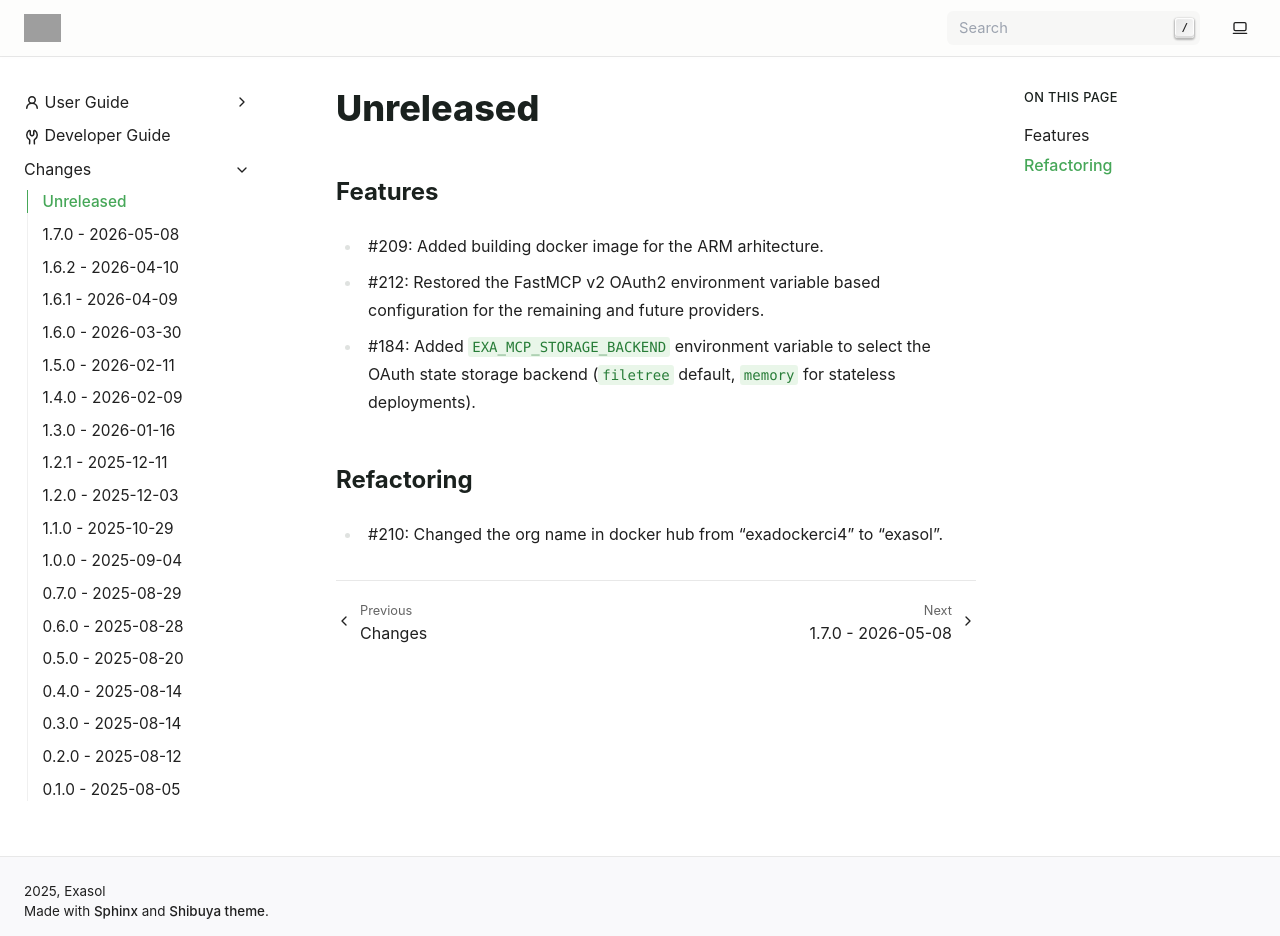
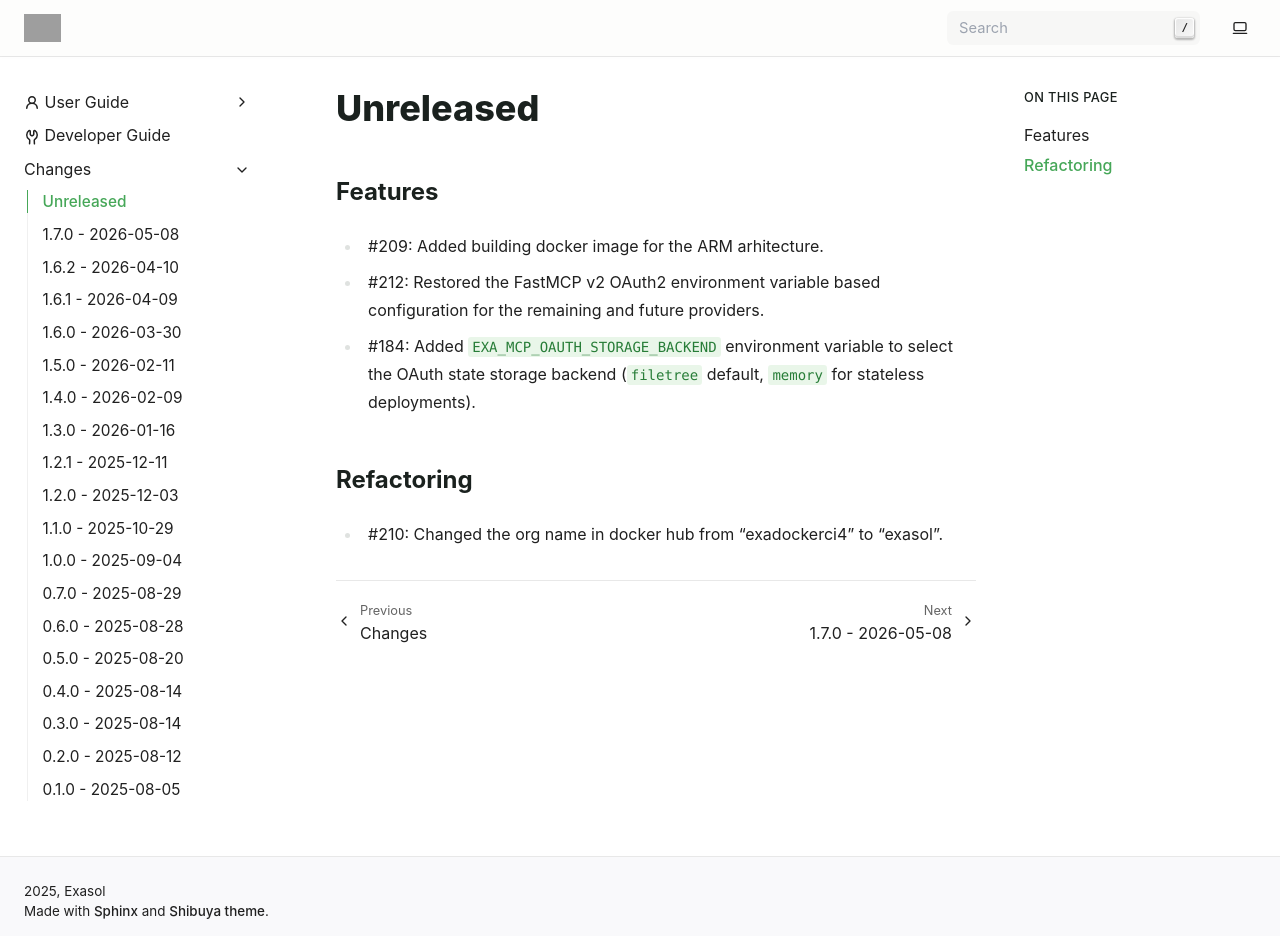
Before and after one commit to exasol/mcp-server, a Sphinx documentation site: the page built from doc/changes/unreleased.md, in a window 1280 px wide and 936 px high. Built offline with Sphinx 7.4.7, drawn with Linux system fonts in a browser that asks for light colours; grey boxes are pictures that could not be loaded.

Commit message:
#184: Renamed envar

```diff
--- a/doc/changes/unreleased.md
+++ b/doc/changes/unreleased.md
@@ -4,7 +4,7 @@
 
 * #209: Added building docker image for the ARM arhitecture.
 * #212: Restored the FastMCP v2 OAuth2 environment variable based configuration for the remaining and future providers.
-* #184: Added `EXA_MCP_STORAGE_BACKEND` environment variable to select the OAuth state storage backend (`filetree` default, `memory` for stateless deployments).
+* #184: Added `EXA_MCP_OAUTH_STORAGE_BACKEND` environment variable to select the OAuth state storage backend (`filetree` default, `memory` for stateless deployments).
 
 ## Refactoring
 
--- a/doc/user_guide/open_id_setup.rst
+++ b/doc/user_guide/open_id_setup.rst
@@ -262,7 +262,7 @@ clients, and token mappings. FastMCP v3 persists this state using an encrypted
 `FileTreeStore <https://gofastmcp.com/servers/storage-backends>`__ by default: one file
 per entry with atomic writes, which is safe on network filesystems such as AWS EFS or NFS.
 
-Exasol MCP Server exposes the backend selection through the ``EXA_MCP_STORAGE_BACKEND``
+Exasol MCP Server exposes the backend selection through the ``EXA_MCP_OAUTH_STORAGE_BACKEND``
 environment variable:
 
 +------------------+------------------------------------------------------------------------------+
@@ -280,7 +280,7 @@ environment variable:
 .. code-block:: shell
 
     # Use in-memory storage (e.g. for ephemeral containers):
-    export EXA_MCP_STORAGE_BACKEND=memory
+    export EXA_MCP_OAUTH_STORAGE_BACKEND=memory
 
 For more information on storage backends and advanced options such as Redis or DynamoDB,
 see the `FastMCP storage backends documentation <https://gofastmcp.com/servers/storage-backends>`__.
```
Also changed, not shown: 1 other file.
